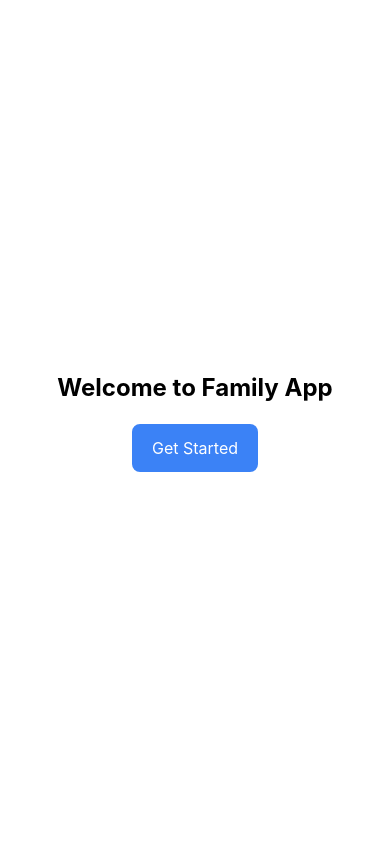
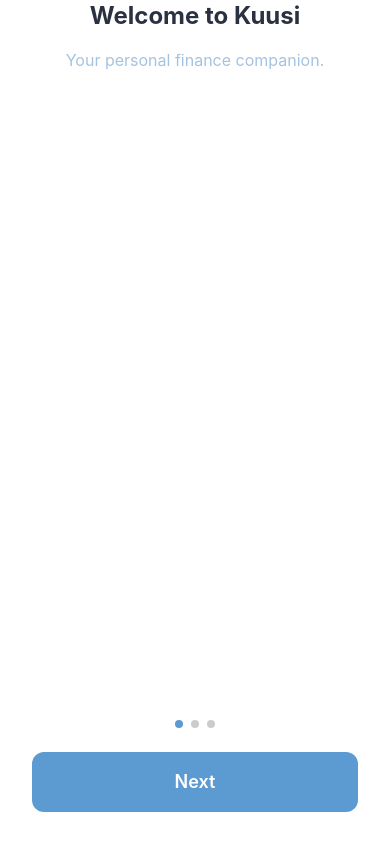
Before and after one commit to o6o6ooo/kuusi, a React Native app: screen /Onboarding in a window 390 px wide. Built offline with nearby package versions, Linux system fonts and the light colour scheme.

Commit message:
updated onboarding

```diff
--- a/src/screens/Onboarding.tsx
+++ b/src/screens/Onboarding.tsx
@@ -1,20 +1,81 @@
-import { NativeStackScreenProps } from "@react-navigation/native-stack";
-import React from "react";
-import { Text, TouchableOpacity, View } from "react-native";
-import tw from "twrnc";
-import { RootStackParamList } from "../navigation/RootNavigator";
+import React, { useRef, useState } from 'react';
+import { Dimensions, FlatList, Text, TouchableOpacity, View, useColorScheme } from 'react-native';
+import tw from 'twrnc';
+import { DarkTheme, LightTheme } from '../constants/theme'; // パスは調整
 
-type Props = NativeStackScreenProps<RootStackParamList, "Onboarding">;
+const { width } = Dimensions.get('window');
 
-export default function OnboardingScreen({ navigation }: Props) {
+const slides = [
+    { id: '1', title: 'Welcome to Kuusi', description: 'Your personal finance companion.' },
+    { id: '2', title: 'Track Your Spending', description: 'Easily monitor your daily expenses.' },
+    { id: '3', title: 'Stay in Control', description: 'Get insights and manage your savings.' },
+];
+
+export default function Onboarding({ navigation }: any) {
+    const [currentIndex, setCurrentIndex] = useState(0);
+    const flatListRef = useRef<FlatList<any>>(null);
+
+    // ダーク/ライトテーマを判定
+    const scheme = useColorScheme();
+    const theme = scheme === 'dark' ? DarkTheme : LightTheme;
+
+    const handleNext = () => {
+        if (currentIndex < slides.length - 1) {
+            flatListRef.current?.scrollToIndex({ index: currentIndex + 1 });
+        } else {
+            navigation.replace('SignIn');
+        }
+    };
+
+    const handleScroll = (e: any) => {
+        const index = Math.round(e.nativeEvent.contentOffset.x / width);
+        setCurrentIndex(index);
+    };
+
     return (
-        <View style={tw`flex-1 items-center justify-center bg-white`}>
-            <Text style={tw`text-2xl font-bold`}>Welcome to Family App</Text>
+        <View style={[tw`flex-1`, { backgroundColor: theme.background }]}>
+            {/* スライド */}
+            <FlatList
+                ref={flatListRef}
+                data={slides}
+                horizontal
+                pagingEnabled
+                showsHorizontalScrollIndicator={false}
+                onScroll={handleScroll}
+                renderItem={({ item }) => (
+                    <View style={[tw`flex-1 items-center justify-center px-6`, { width }]}>
+                        <Text style={[tw`text-2xl font-bold`, { color: theme.text }]}>
+                            {item.title}
+                        </Text>
+                        <Text style={[tw`mt-4 text-base text-center`, { color: theme.secondary }]}>
+                            {item.description}
+                        </Text>
+                    </View>
+                )}
+                keyExtractor={(item) => item.id}
+            />
+
+            {/* インジケータ */}
+            <View style={tw`flex-row justify-center mb-6`}>
+                {slides.map((_, index) => (
+                    <View
+                        key={index}
+                        style={[
+                            tw`w-2 h-2 rounded-full mx-1`,
+                            { backgroundColor: currentIndex === index ? theme.primary : '#ccc' },
+                        ]}
+                    />
+                ))}
+            </View>
+
+            {/* Next/Get Started ボタン */}
             <TouchableOpacity
-                style={tw`mt-5 px-5 py-3 bg-blue-500 rounded-lg`}
-                onPress={() => navigation.replace("SignIn")}
+                style={[tw`mx-8 mb-8 p-4 rounded-xl`, { backgroundColor: theme.primary }]}
+                onPress={handleNext}
             >
-                <Text style={tw`text-white text-base`}>Get Started</Text>
+                <Text style={tw`text-center text-white text-lg font-semibold`}>
+                    {currentIndex === slides.length - 1 ? 'Get Started' : 'Next'}
+                </Text>
             </TouchableOpacity>
         </View>
     );
```
